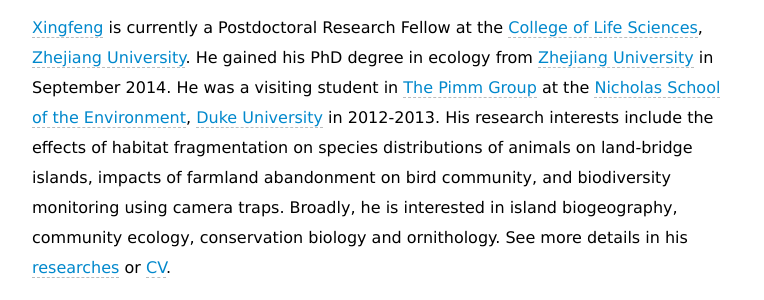
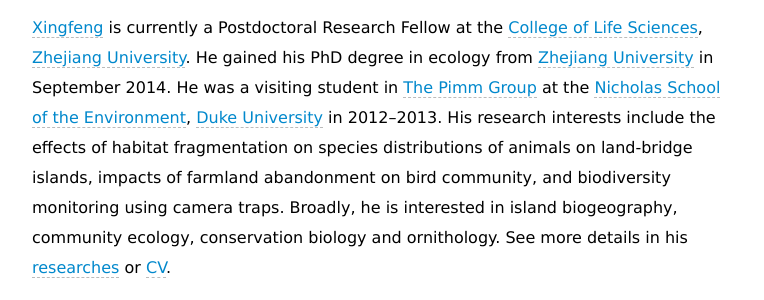
Before and after one commit to sixf/sixf.github.io, a Jekyll site: the page built from index.md, in a window 1280 px wide. Shown: the part 167-467 px from the top of the page, without its empty margins (258-1022 px from the left). Built offline with Jekyll 4.4.1, drawn with Linux system fonts in a browser that asks for light colours; Markdown is read by kramdown in place of the engine named in the settings.

Commit message:
hypen to en dash

```diff
--- a/index.md
+++ b/index.md
@@ -5,7 +5,7 @@
 
 <big>Welcome to Xingfeng’s homepage! </big>
 
-[Xingfeng](http://sixf.org "Xingfeng Si") is currently a Postdoctoral Research Fellow at the [College of Life Sciences](http://www.cls.zju.edu.cn/en/), [Zhejiang University](http://www.zju.edu.cn/english/ "Zhejiang University"). He gained his PhD degree in ecology from [Zhejiang University](http://www.zju.edu.cn/english/ "Zhejiang University") in September 2014. He was a visiting student in [The Pimm Group](http://www.thepimmgroup.org) at the [Nicholas School of the Environment](http://nicholas.duke.edu), [Duke University](http://www.duke.edu) in 2012-2013. His research interests include the effects of habitat fragmentation on species distributions of animals on land-bridge islands, impacts of farmland abandonment on bird community, and biodiversity monitoring using camera traps. Broadly, he is interested in island biogeography, community ecology, conservation biology and ornithology. See more details in his [researches](http://sixf.org/en/about "About Xingfeng") or [CV](http://sixf.org/files/others/cv_en.pdf).
+[Xingfeng](http://sixf.org "Xingfeng Si") is currently a Postdoctoral Research Fellow at the [College of Life Sciences](http://www.cls.zju.edu.cn/en/), [Zhejiang University](http://www.zju.edu.cn/english/ "Zhejiang University"). He gained his PhD degree in ecology from [Zhejiang University](http://www.zju.edu.cn/english/ "Zhejiang University") in September 2014. He was a visiting student in [The Pimm Group](http://www.thepimmgroup.org) at the [Nicholas School of the Environment](http://nicholas.duke.edu), [Duke University](http://www.duke.edu) in 2012–2013. His research interests include the effects of habitat fragmentation on species distributions of animals on land-bridge islands, impacts of farmland abandonment on bird community, and biodiversity monitoring using camera traps. Broadly, he is interested in island biogeography, community ecology, conservation biology and ornithology. See more details in his [researches](http://sixf.org/en/about "About Xingfeng") or [CV](http://sixf.org/files/others/cv_en.pdf).
 
 
 ---
```
